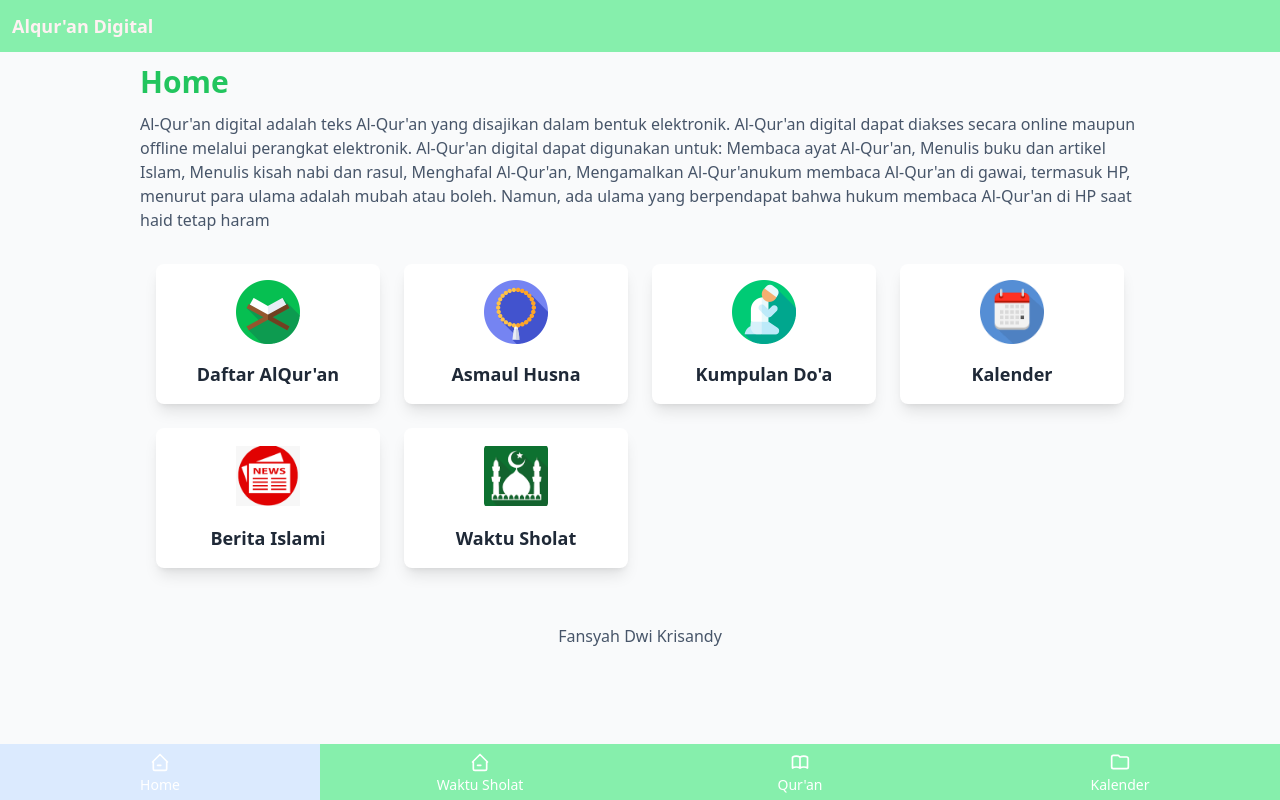
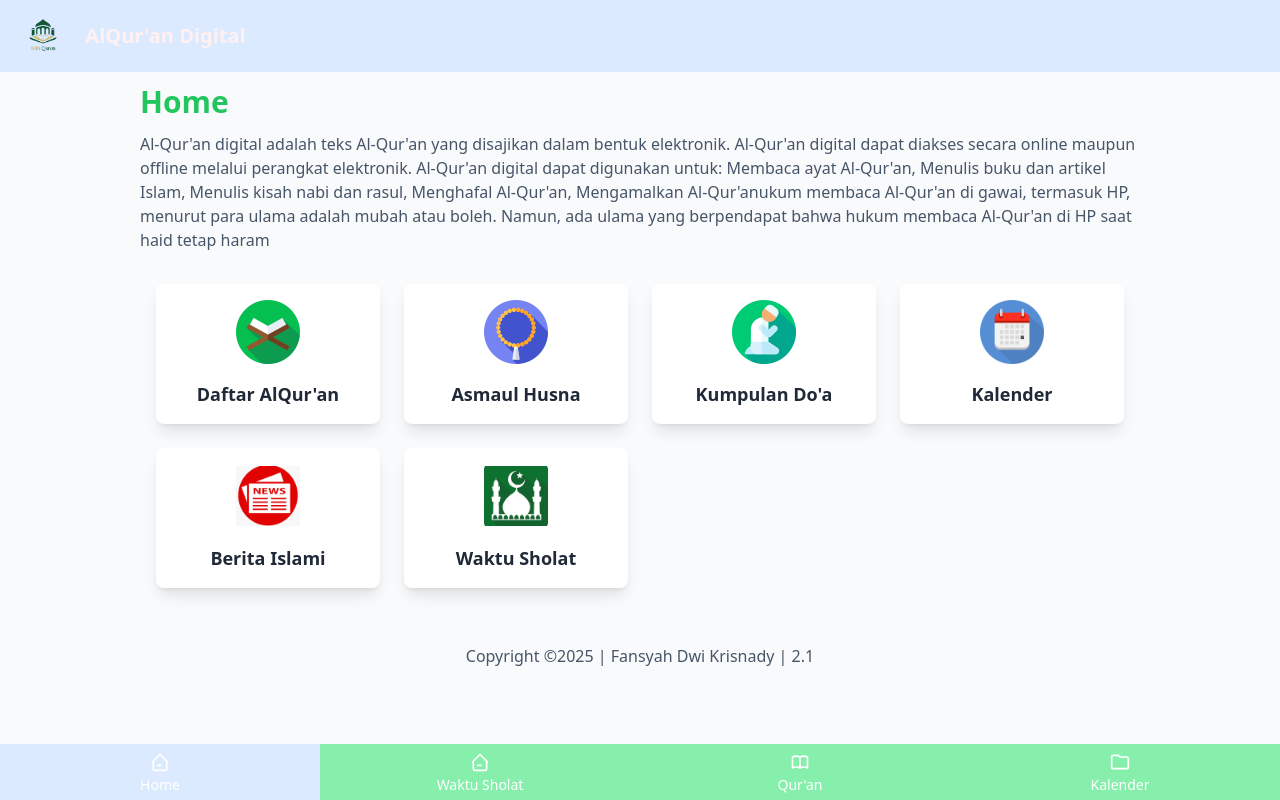
Before and after one commit to fansyah98/website_qur-an, a Next.js app: page / in a window 1280 px wide. Built offline with nearby package versions, Linux system fonts and the light colour scheme.

Commit message:
update logo

```diff
--- a/components/Footer.jsx
+++ b/components/Footer.jsx
@@ -5,7 +5,7 @@ export default function Footer() {
         <p>
 
           <a href="/" target="_blank">
-           Fansyah Dwi Krisandy
+          Copyright ©2025 | Fansyah Dwi Krisnady | 2.1
           </a>{' '}
           {/* untuk Sweet heartnya */}
         </p>
--- a/components/Header.jsx
+++ b/components/Header.jsx
@@ -35,15 +35,23 @@ export default function Header() {
   }, [])
 
   return (
-    <header className="bg-green-300 p-3 flex justify-between items-center text-rose-50">
-      <div>
-      <Analytics />
-        <Link href="/" className="text-lg font-bold">
-          Alqur'an Digital
-        </Link>
-      </div>
+    <header className="bg-blue-100 p-3 flex justify-between items-center text-rose-50">
+    <div className="flex items-center">
+  {/* Logo Section */}
+  <Link href="/" className="text-lg font-bold flex items-center">
+    {/* Logo */}
+    <img src="../images/logo.png" alt="Alqur'an Digital Logo" className="h-12 mr-3" /> {/* Increased logo size */}
 
-      <div>{/* <button className="p-3 rounded-full">Dark</button> */}</div>
-    </header>
+    {/* Name */}
+    <span className="text-xl">AlQur'an Digital</span> {/* Adjusted font size for the name */}
+  </Link>
+
+  <Analytics />
+</div>
+
+
+    <div>{/* <button className="p-3 rounded-full">Dark</button> */}</div>
+  </header>
+
   )
 }
```
Also changed, not shown: public/images/logo.png (added).
